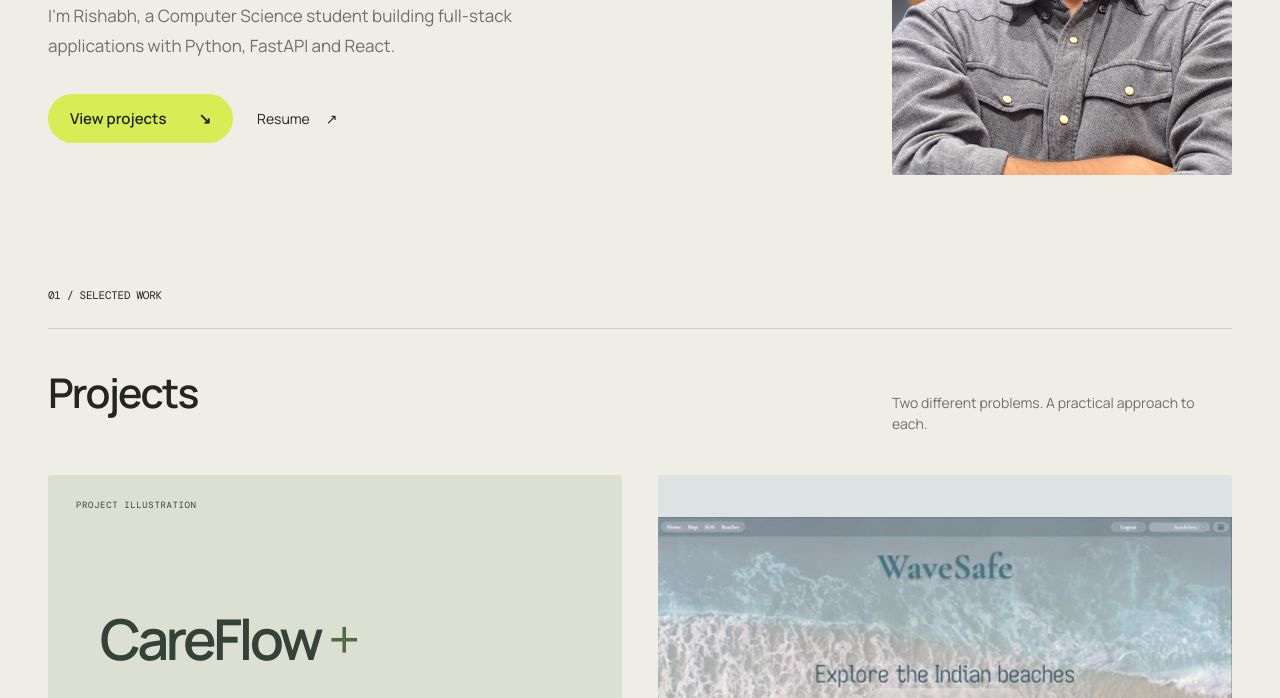
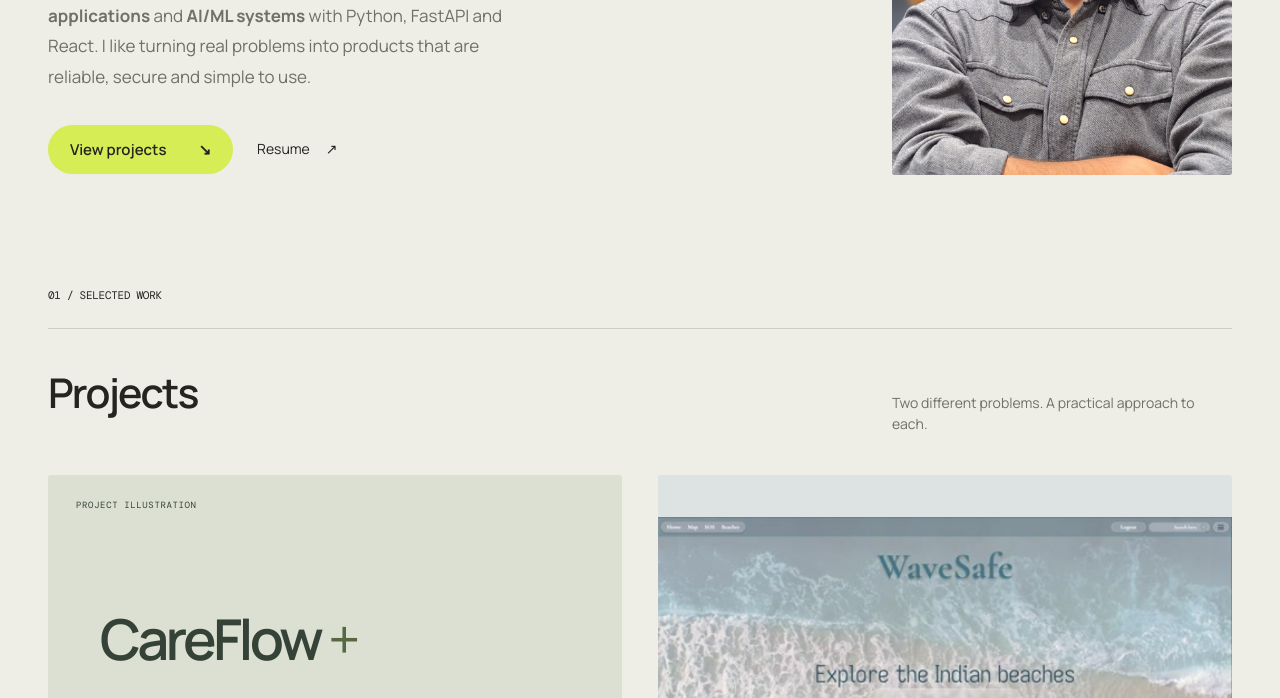
Before and after one commit to risbh19/Portfolio, a website: page dist/index.html in a window 1280 px wide. Shown: the part 402-1100 px from the top of the page. Drawn offline with nearby package versions, Linux system fonts and the light colour scheme.

Commit message:
Match hero introduction to updated profile copy

```diff
--- a/dist/content.js
+++ b/dist/content.js
@@ -5,7 +5,7 @@ window.PORTFOLIO = {
   location: 'RKGIT · Ghaziabad, India',
   email: 'palrishabh989@gmail.com',
   intro:
-    'I’m Rishabh, a Computer Science student building full-stack applications with Python, FastAPI and React.',
+    "I'm Rishabh, a Computer Science student building **full-stack applications** and **AI/ML systems** with Python, FastAPI and React. I like turning real problems into products that are reliable, secure and simple to use.",
   about:
     "I'm Rishabh, a Computer Science student building **full-stack applications** and **AI/ML systems** with Python, FastAPI and React. I like turning real problems into products that are reliable, secure and simple to use.",
   status: 'B.Tech CSE student · RKGIT',
--- a/dist/index.html
+++ b/dist/index.html
@@ -48,9 +48,11 @@
         <div class="hero-copy">
           <p class="eyebrow mono" data-content="role">CSE STUDENT / SOFTWARE DEVELOPER</p>
           <h1 id="hero-title">Useful software.<br />Built with care.</h1>
-          <p class="hero-description" data-content="intro"
-            >I’m Rishabh, a Computer Science student building full-stack applications with Python,
-            FastAPI and React.</p
+          <p class="hero-description" data-content="intro" data-emphasis
+            >I'm Rishabh, a Computer Science student building
+            <strong>full-stack applications</strong> and <strong>AI/ML systems</strong> with Python,
+            FastAPI and React. I like turning real problems into products that are reliable, secure
+            and simple to use.</p
           >
           <div class="hero-actions"
             ><a class="primary-link" href="#work">View projects <span aria-hidden="true">↘</span></a
```
Also changed, not shown: README.md.
